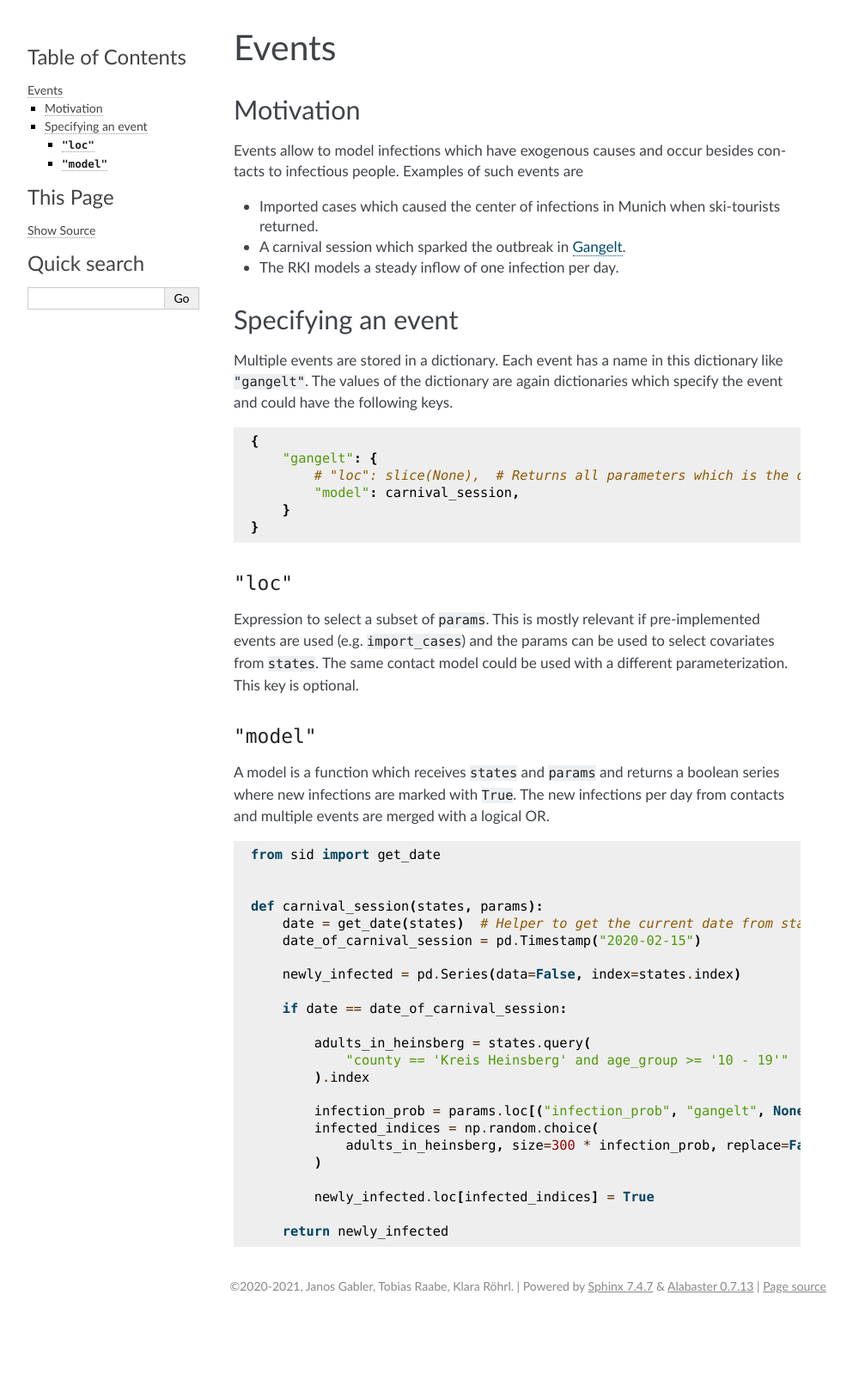
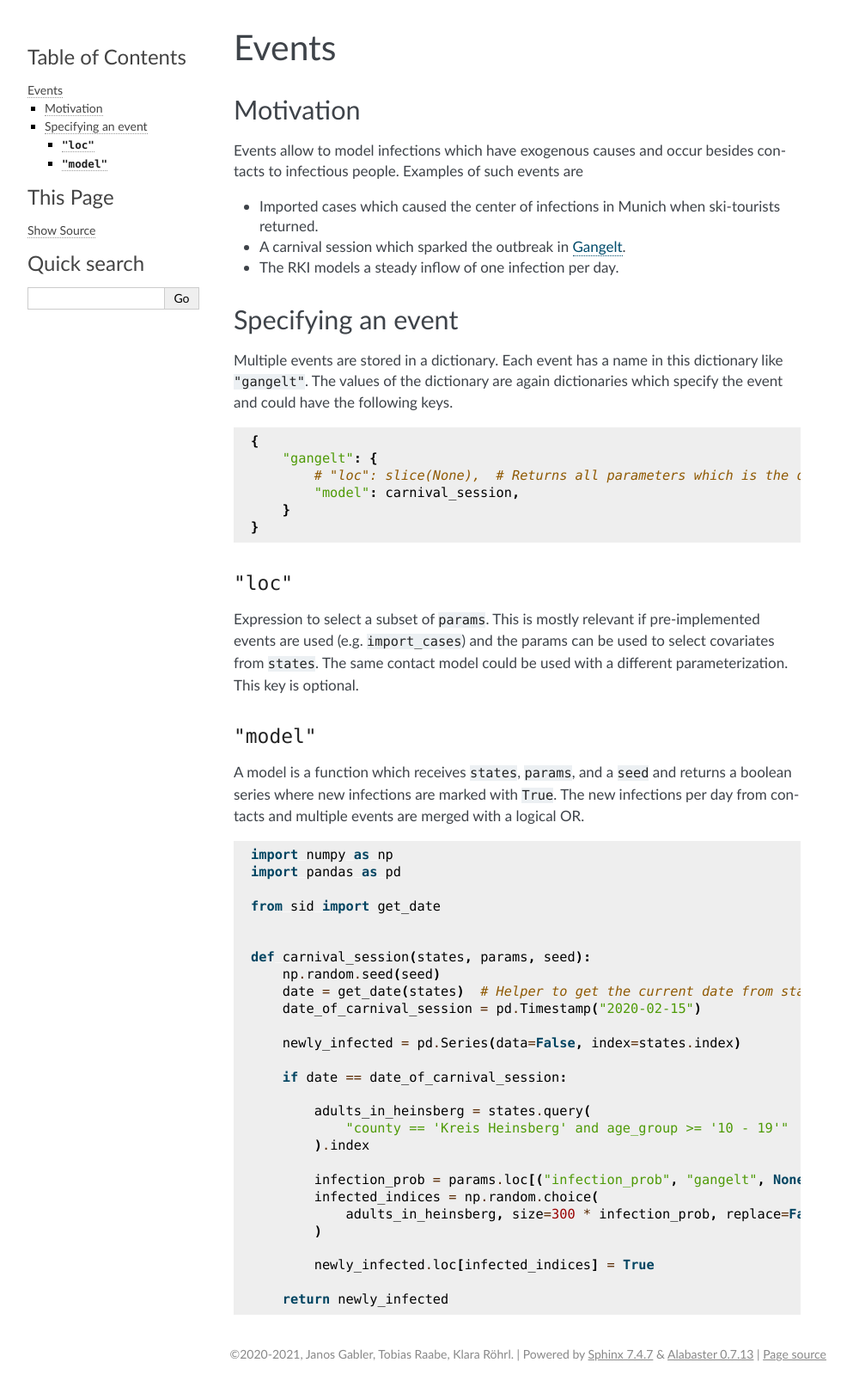
Before and after one commit to covid-19-impact-lab/sid, a Sphinx documentation site: the page built from docs/source/reference_guides/events.rst, in a window 1280 px wide. Shown: the whole page at 86% size, without its empty margins (148-1141 px from the left). Built offline with Sphinx 7.4.7, drawn with Linux system fonts in a browser that asks for light colours; pages that are not in the unit, such as notebooks, are missing from menus; before the commit the page ends 1534 px from its top, so only the background shows below that.

Commit message:
Add seeds to events.

```diff
--- a/docs/source/changes.rst
+++ b/docs/source/changes.rst
@@ -28,7 +28,8 @@ all releases are available on `Anaconda.org
 - :gh:`79` implements a multiplier for infection probabilities.
 - :gh:`81` sets the default start date for testing models to the first burn-in period of
   the initial conditions.
-- :gh:`83` does some clean up in the matching algorithm.
+- :gh:`84` does some clean up in the matching algorithm.
+- :gh:`85` adds seeds to events.
 
 
 0.0.1 - 2021-01-05
--- a/docs/source/reference_guides/events.rst
+++ b/docs/source/reference_guides/events.rst
@@ -46,16 +46,20 @@ This key is optional.
 ``"model"``
 ^^^^^^^^^^^
 
-A model is a function which receives ``states`` and ``params`` and returns a boolean
-series where new infections are marked with ``True``. The new infections per day from
-contacts and multiple events are merged with a logical OR.
+A model is a function which receives ``states``, ``params``, and a ``seed`` and returns
+a boolean series where new infections are marked with ``True``. The new infections per
+day from contacts and multiple events are merged with a logical OR.
 
 .. code-block:: python
+
+    import numpy as np
+    import pandas as pd
 
     from sid import get_date
 
 
-    def carnival_session(states, params):
+    def carnival_session(states, params, seed):
+        np.random.seed(seed)
         date = get_date(states)  # Helper to get the current date from states.
         date_of_carnival_session = pd.Timestamp("2020-02-15")
 
```
Also changed, not shown: 3 other files.
